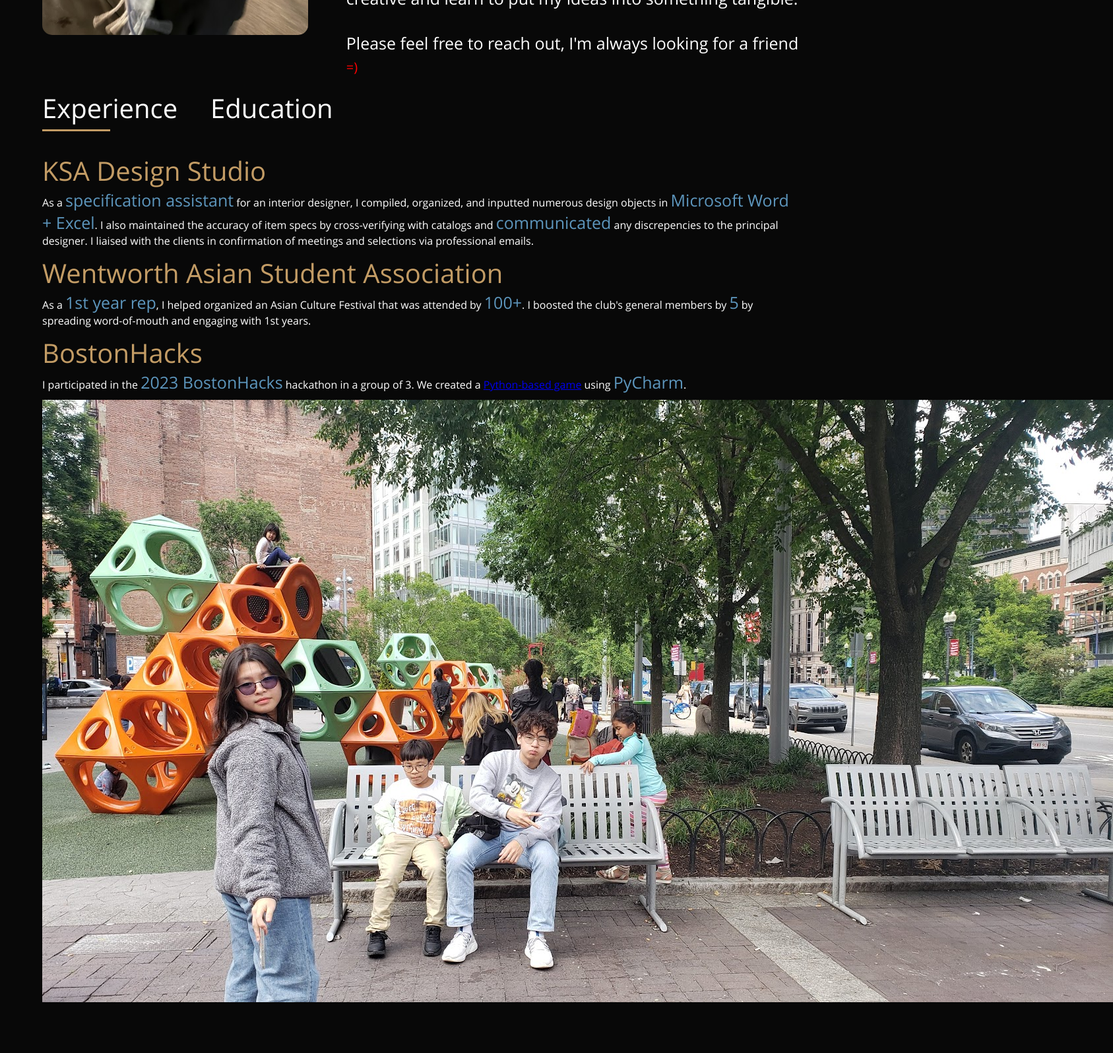
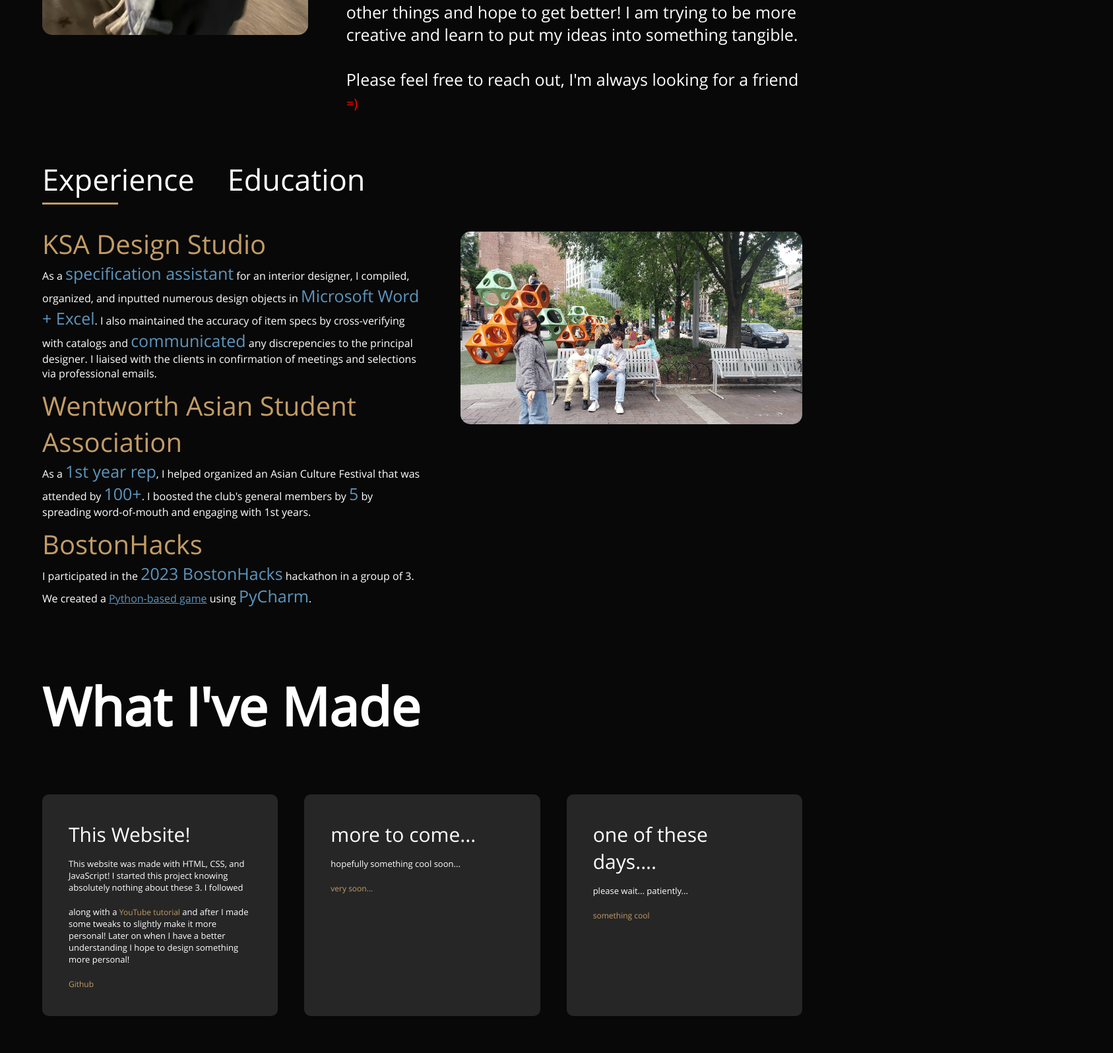
Before and after one commit to nclan1/personal-website, a plain HTML site: page index.html in a window 1280 px wide. Shown: the part 1404-3000 px from the top of the page at 66% size, 1687 px wide, since content can reach past the window. Drawn offline with Linux system fonts and the light colour scheme.

Commit message:
Update style.css
updated the styling, format, and content

```diff
--- a/style.css
+++ b/style.css
@@ -9,6 +9,7 @@
     padding: 0;
     font-family: 'Product Sans';
     box-sizing: border-box;
+    /* border: 1px solid red; */
 }
 html{
     scroll-behavior: smooth;
@@ -97,7 +98,8 @@ nav ul li a:hover::after{
 
 /*-------------------about------------------*/
 #about{
-    padding: 80px 0;
+    padding-top: 80px;
+    padding-bottom: 0;
     color: #fff;
 }
 
@@ -125,7 +127,7 @@ nav ul li a:hover::after{
     font-size: 80px;
     font-weight: 600;
     color: #fff;
-    padding-bottom: 15px;
+    padding-bottom: 70px;
 }
 
 .sub-title span{
@@ -138,13 +140,18 @@ nav ul li a:hover::after{
     font-size: 10px;
 }
 
+.tabs-about{
+    padding-top: 50px;
+    flex-basis: 50%;
+}
+
 .tab-titles{
     display: flex;
     margin: 20px 0 40px;
 }
 .tab-links{
     margin-right: 50px;
-    font-size: 40px;
+    font-size: 45px;
     font-weight: 500;
     cursor: pointer;
     position: relative;
@@ -176,6 +183,9 @@ nav ul li a:hover::after{
     color: #5D96BD;
     font-size: 25px;
 }
+.tabs-content ul li a{
+    color:#5D96BD;
+}
 
 .tabs-content{
     display: none;
@@ -184,16 +194,25 @@ nav ul li a:hover::after{
 .tabs-content.active-tab{
     display :block;
 }
+.about-pictures{
+    padding-top: 180px;
+    flex-basis: 45%;
+}
+.about-pictures img{
+    border-radius: 15px;
+    width: 100%;
+}
+
 
 /*---------------work------------------*/
 #services{
-    padding: 30px 0;
+    padding: 5px 0;
 }
 .services-list{
     display: grid;
     grid-template-columns: repeat(auto-fit, minmax(250px, 1fr));
     grid-gap: 40px;
-    margin-top: 50px;
+    margin-top: 10px;
 }
 .services-list div{
     background: #262626;
@@ -219,9 +238,9 @@ nav ul li a:hover::after{
     background: #5D96BD;
     transform: translateY(-10px);
 }
-/*----------------portfolio-------------*/
+/*----------------hobbies-------------*/
 #portfolio{
-    padding: 50px 0;
+    padding: 10px 0;
 }
 .work-list{
     display: grid;
@@ -238,9 +257,11 @@ nav ul li a:hover::after{
     width: 100%;
     border-radius: 10px;
     display: block;
-    transition: transform 0.2s;
+    padding-bottom: 20px;
+
+    /* transition: transform 0.2s; */
 }
-.layer{
+/* .layer{
     width: 100%;
     height: 0;
     background: linear-gradient(rgba(0,0,0,0.6), #5D96BD);
@@ -257,29 +278,30 @@ nav ul li a:hover::after{
     text-align: center;
     font-size: 14px;
     transition: height 0.2s;
-}
+} */
 .layer h3{
     font-weight: 500;
     margin-bottom: 20px;
+
 }
 .layer a{
-    margin-top: 20px;
+    /* margin-top: 20px; */
     color: #5D96BD;
-    text-decoration: none;
+    /* text-decoration: none;
     font-size: 18px;
     line-height: 60px;
     background: #fff;
     width: 60px;
     height: 60px;
     border-radius: 50%;
-    text-align: center;
+    text-align: center; */
 }
-.work:hover img{
+/* .work:hover img{
     transform: scale(1.1);
 }
 .work:hover .layer{
     height: 100%;
-}
+} */
 .btn{
     display: block;
     margin: 50px auto;
@@ -369,10 +391,10 @@ nav .fas{
     }
     .header-text{
         margin-top: 70%;
-        font-size: 16px;
+        font-size: 20px;
     }
     .header-text h1{
-        font-size: 30px;
+        font-size: 50px;
     }
     nav .fas{
         display: block;
@@ -411,6 +433,9 @@ nav .fas{
     .about-col-2{
         font-size: 14px;
     }
+    .about-pictures{
+        display: none;
+    }
     .tab-links{
         font-size: 16px;
         margin-right: 20px;
```
